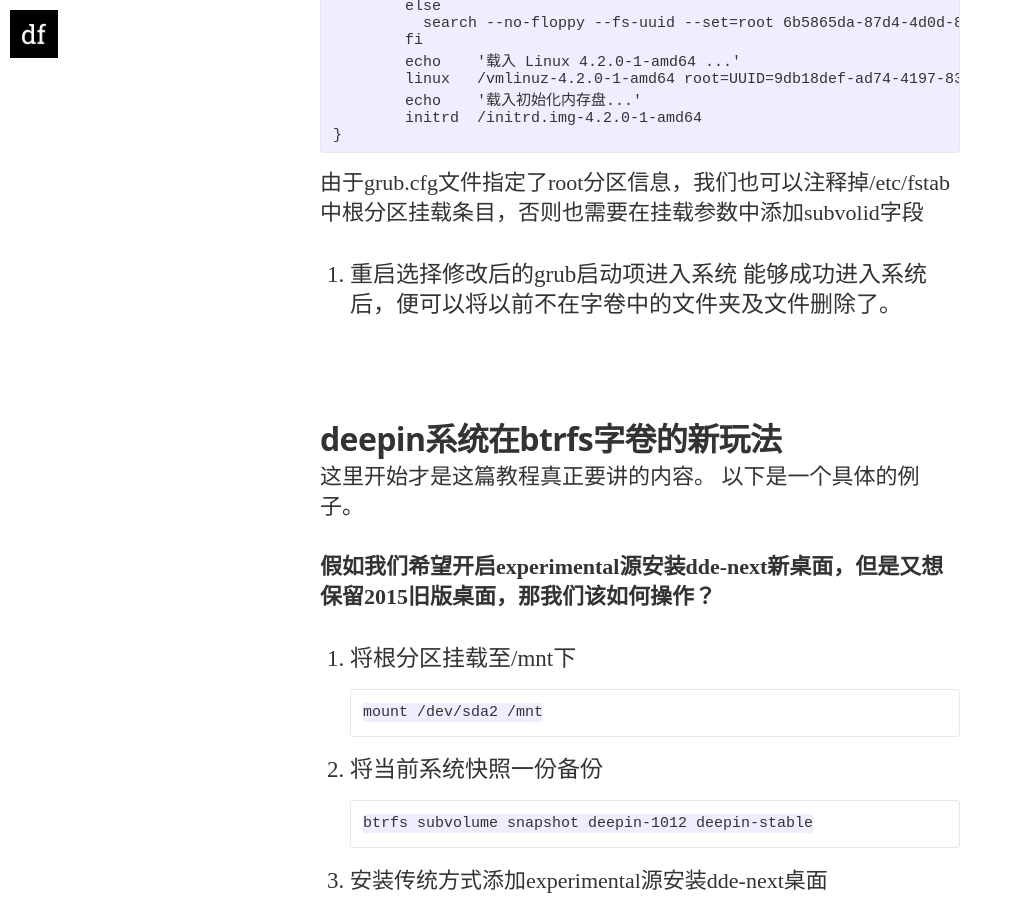
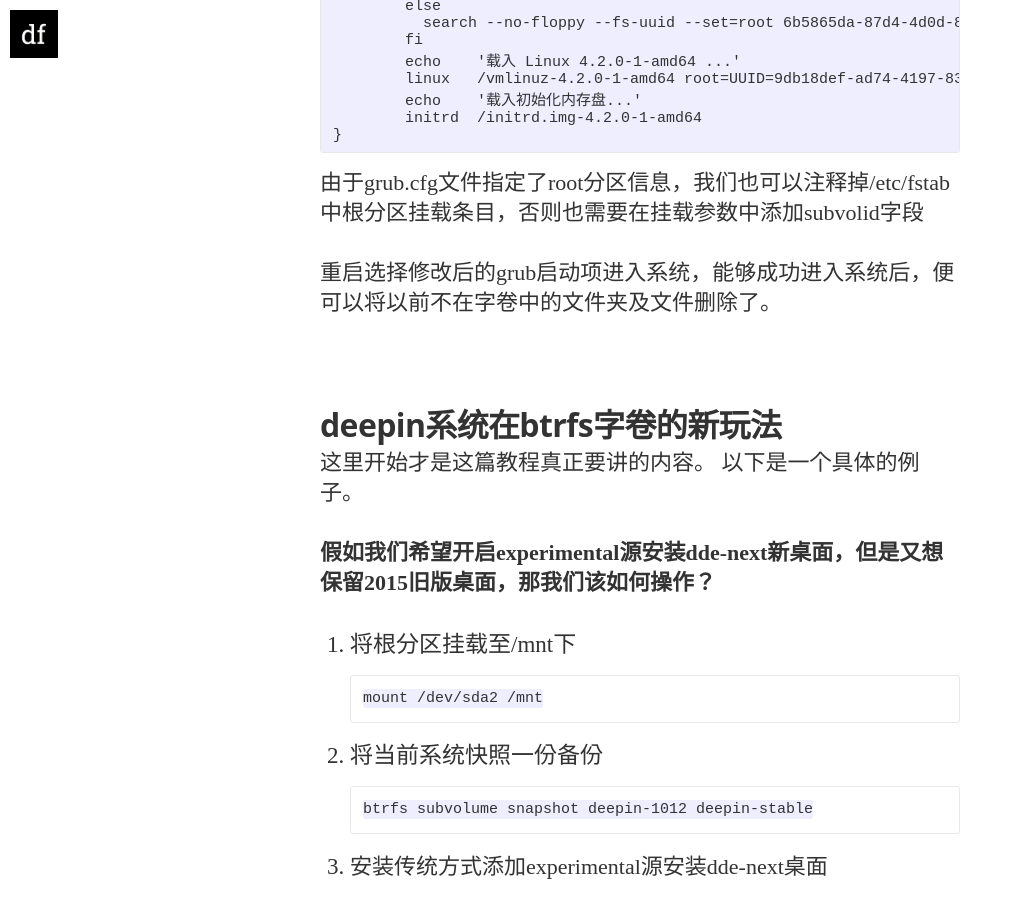
Before and after one commit to leaeasy/leaeasy.github.io, a Jekyll site: the page built from _posts/2015-10-15-deepin-install-to-btrfs-subvolume.markdown, in a window 1280 px wide and 900 px high, scrolled down 5704 px. Shown: the whole window, without its empty margins (0-1013 px from the left). Built offline with Jekyll 4.4.1, drawn with Linux system fonts in a browser that asks for light colours; nearby versions of some CDN libraries; Markdown is read by kramdown in place of the engine named in the settings; some of the changed lines change nothing that is shown.

Commit message:
修正有序列表问题

```diff
--- a/_posts/2015-10-15-deepin-install-to-btrfs-subvolume.markdown
+++ b/_posts/2015-10-15-deepin-install-to-btrfs-subvolume.markdown
@@ -86,8 +86,7 @@
 
  由于grub.cfg文件指定了root分区信息，我们也可以注释掉/etc/fstab中根分区挂载条目，否则也需要在挂载参数中添加subvolid字段
 
-4. 重启选择修改后的grub启动项进入系统
- 能够成功进入系统后，便可以将以前不在字卷中的文件夹及文件删除了。
+重启选择修改后的grub启动项进入系统，能够成功进入系统后，便可以将以前不在字卷中的文件夹及文件删除了。
 
 ## deepin系统在btrfs字卷的新玩法
 这里开始才是这篇教程真正要讲的内容。
```
